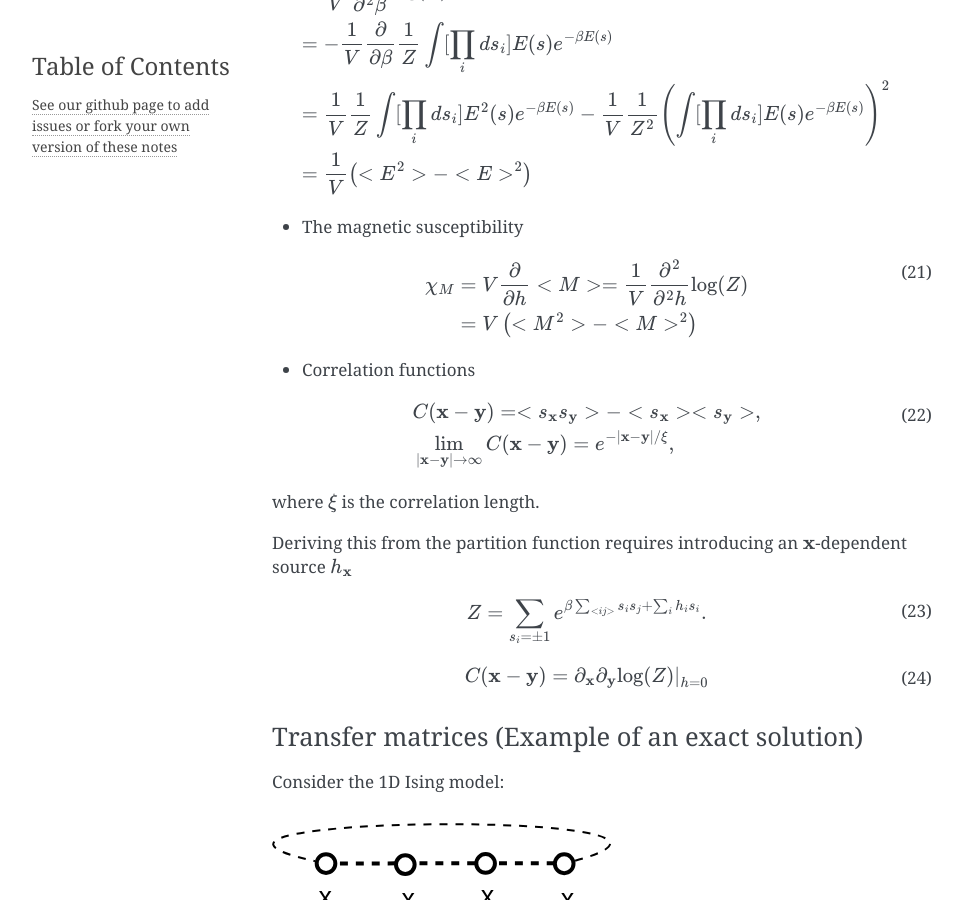
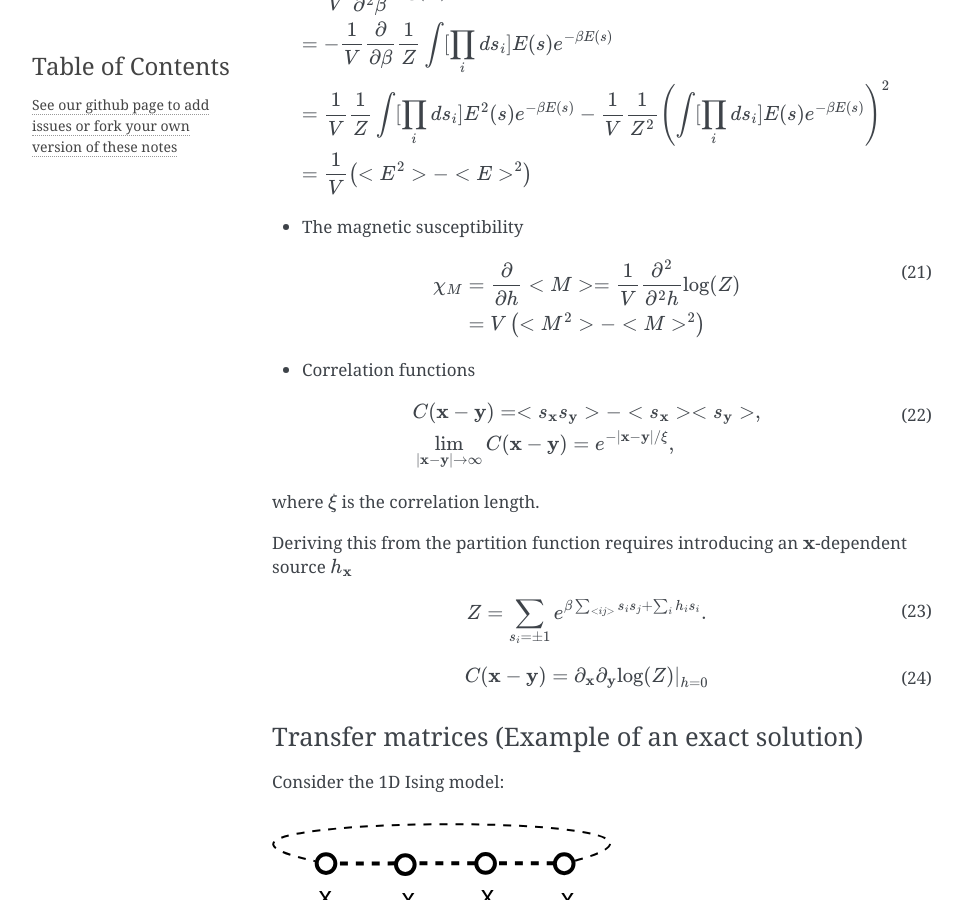
Before and after one commit to rantahar/Lattice-Field-Theory, a Sphinx documentation site: the page built from source/index.rst, in a window 1280 px wide and 900 px high, scrolled down 8011 px. Shown: the whole window, without its empty margins (148-1110 px from the left). Built offline with Sphinx 7.4.7, drawn with Linux system fonts in a browser that asks for light colours; pages that are not in the unit, such as notebooks, are missing from menus.

Commit message:
Another mistake...

```diff
--- a/source/index.rst
+++ b/source/index.rst
@@ -421,7 +421,7 @@ Other interesting observables include
 - The magnetic susceptibility
 
 .. math::
-   \chi_M & = V\frac{\partial}{\partial h} <M> = \frac 1V \frac{\partial^2}{\partial^2 h} \log(Z) \\
+   \chi_M & = \frac{\partial}{\partial h} <M> = \frac 1V \frac{\partial^2}{\partial^2 h} \log(Z) \\
    &= V\left( <M^2> - <M>^2 \right)
    :label:
 
```
